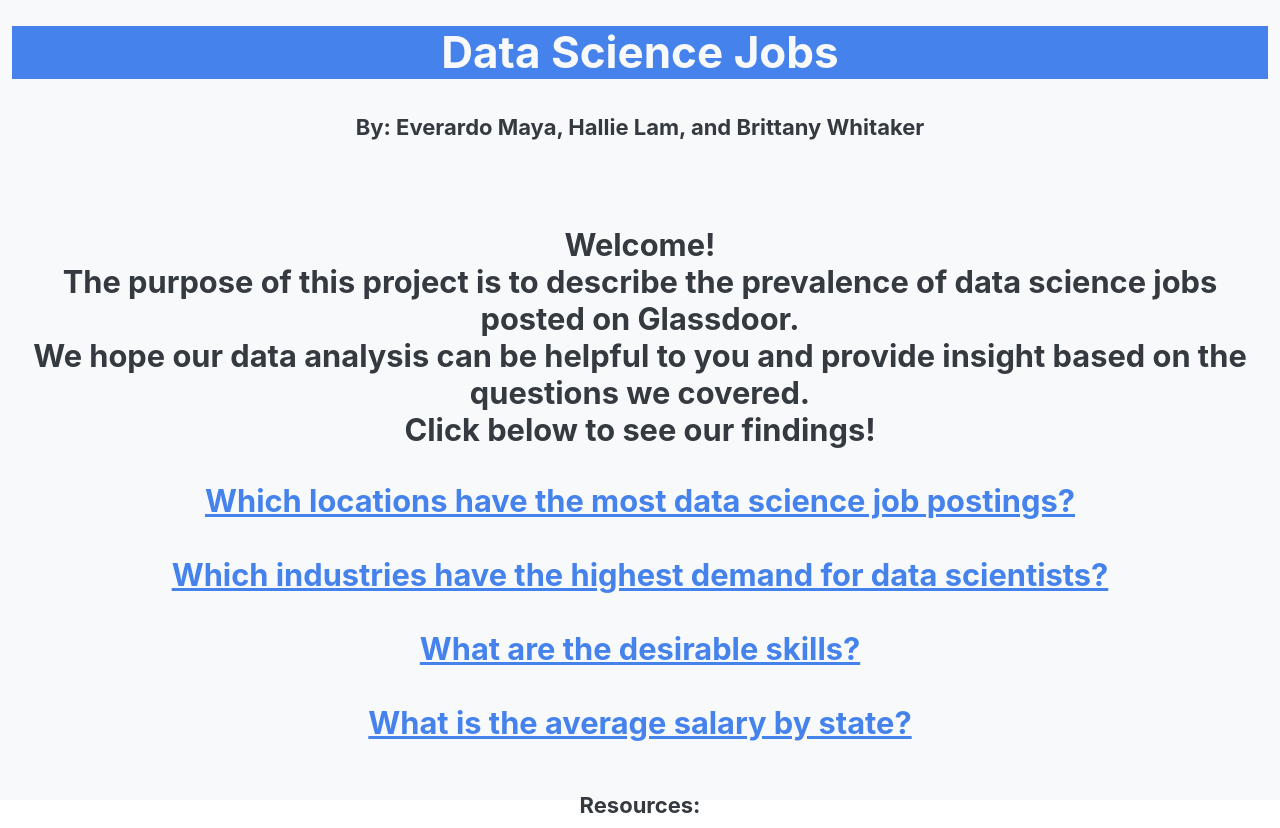
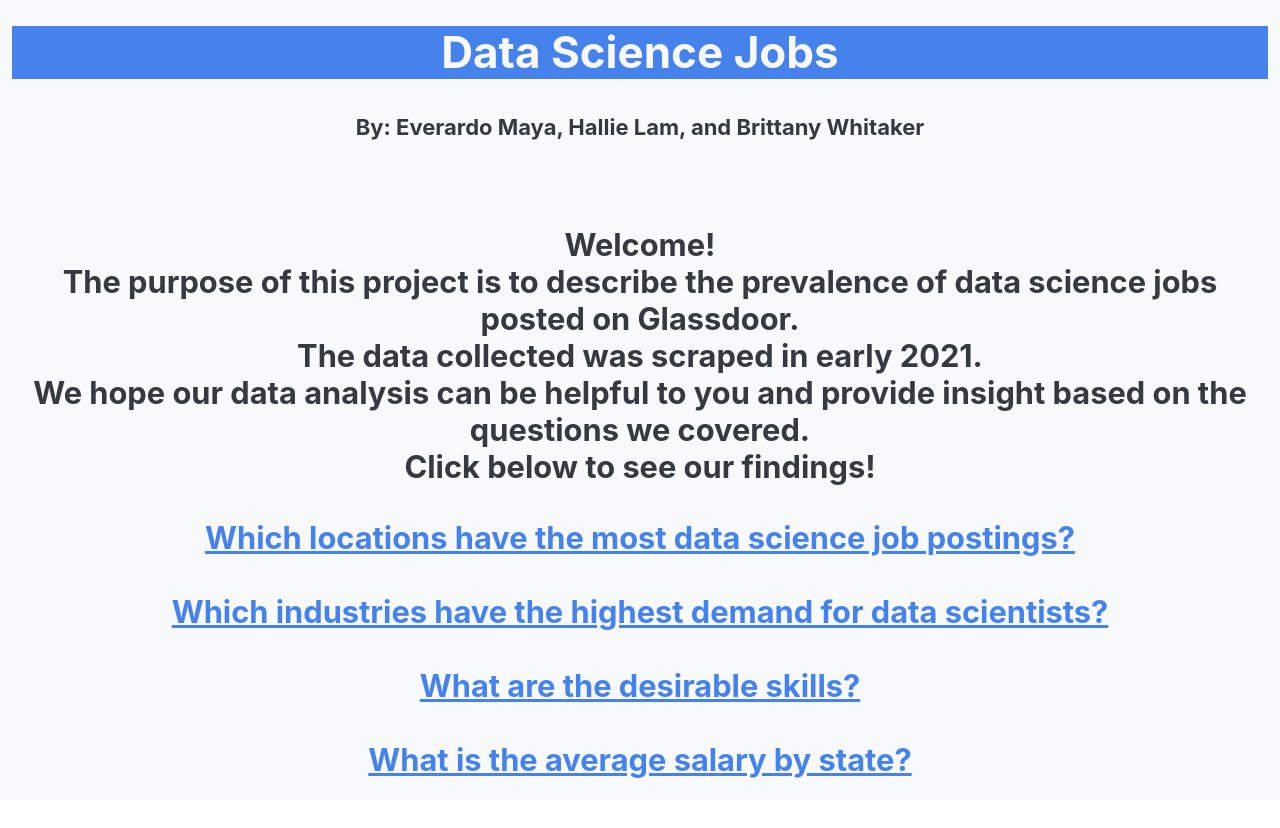
Before and after one commit to molobit619/data-science-jobs-dashboard, a Flask app: page / in a window 1280 px wide. Shown: the top 828 px of the page. Run offline with Flask 2, Linux system fonts and the light colour scheme; some libraries are stand-ins or nearby versions.

Commit message:
more changes

```diff
--- a/templates/index.html
+++ b/templates/index.html
@@ -17,6 +17,7 @@
             </div><center>
                 <br><div><h5>By: Everardo Maya, Hallie Lam, and Brittany Whitaker</h5></div><br><br><br>
                 <div><h3>Welcome! <br>The purpose of this project is to describe the prevalence of data science jobs posted on Glassdoor. <br>
+                    The data collected was scraped in early 2021.<br>
                     We hope our data analysis can be helpful to you and provide insight based on the questions we covered. <br>
                     Click below to see our findings!
                     <br></h2></div><br>
```
